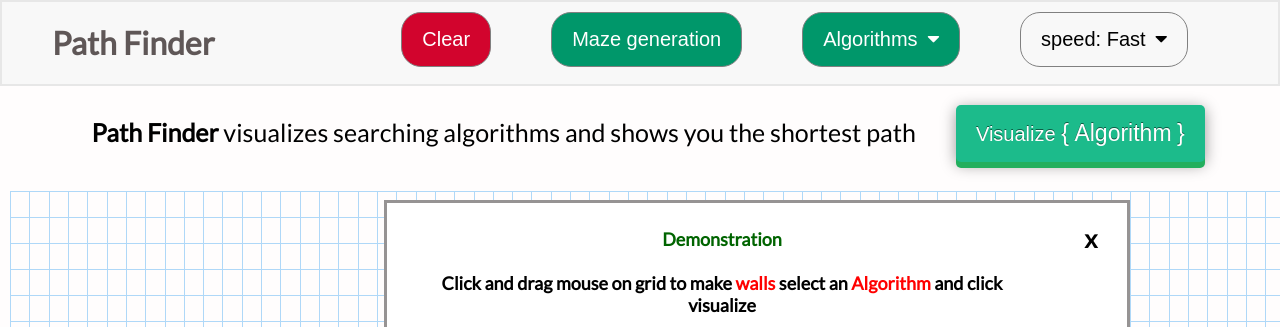
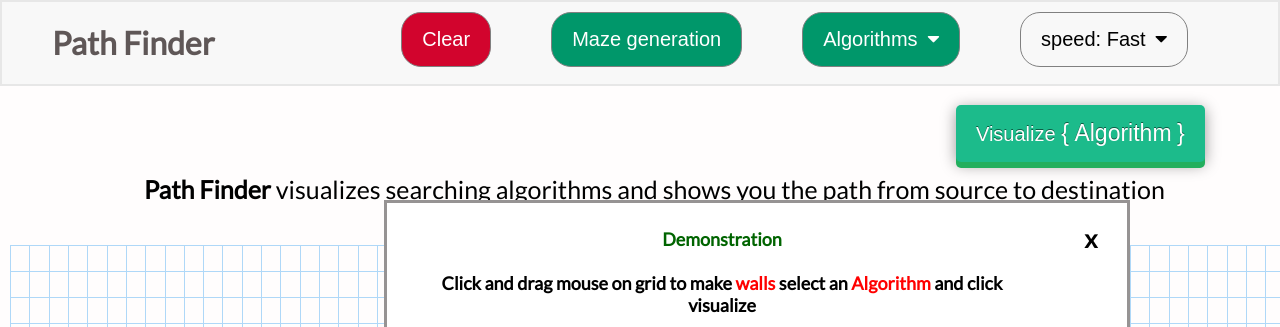
Before and after one commit to Sumitwarrior7/path_finder, a plain HTML site: page index.html in a window 1280 px wide. Shown: the top 327 px of the page. Drawn offline with Linux system fonts and the light colour scheme.

Commit message:
[Feat]: little changes

```diff
--- a/index.html
+++ b/index.html
@@ -86,7 +86,7 @@
 
             <div class='algo-desc'>
                 <div class="algo-desc" id='algoDesc'>
-                    <b>Path Finder</b> visualizes searching algorithms and shows you the shortest path</div>
+                    <b>Path Finder</b> visualizes searching algorithms and shows you the path from source to destination</div>
                 <div class="box">
                     <p style="margin: 0;color: rgb(6, 136, 136);">Visited Nodes :</p>
                     <i class='boxVisited' id='boxVisited'></i>
```
